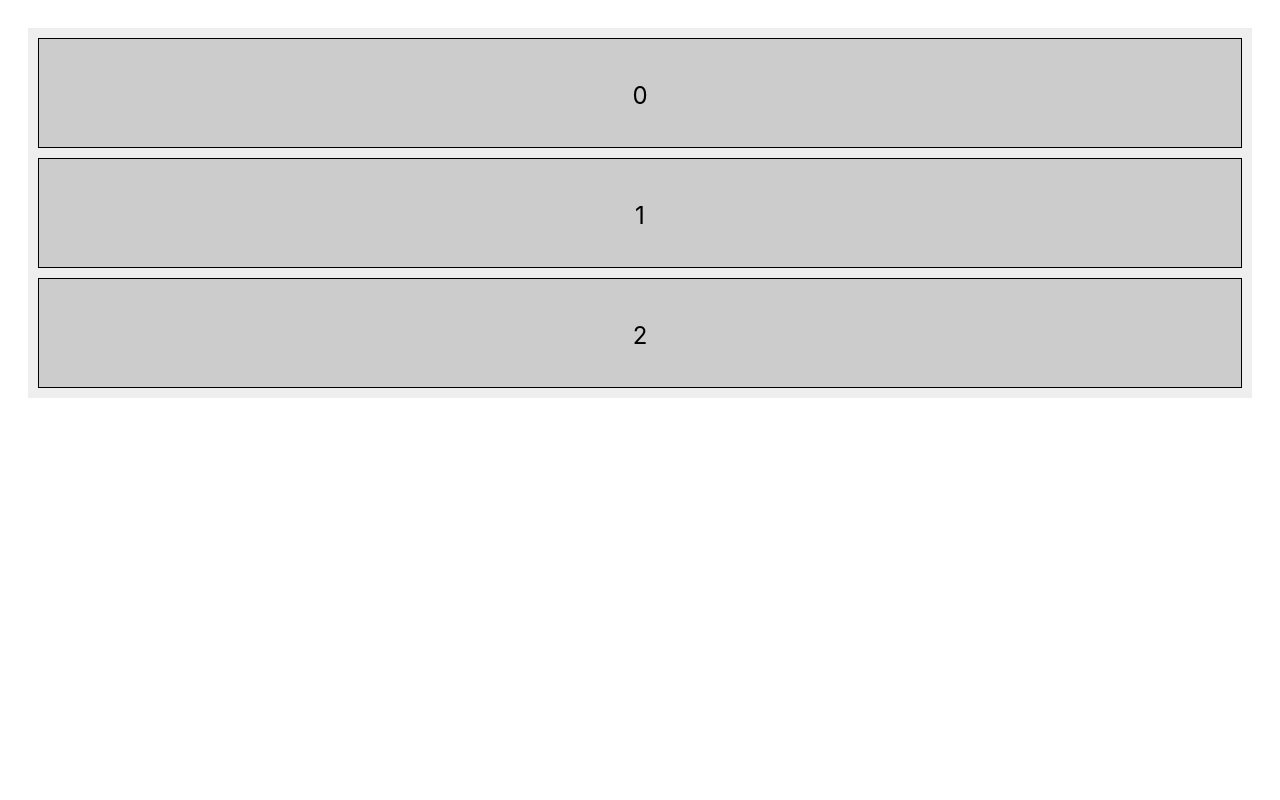
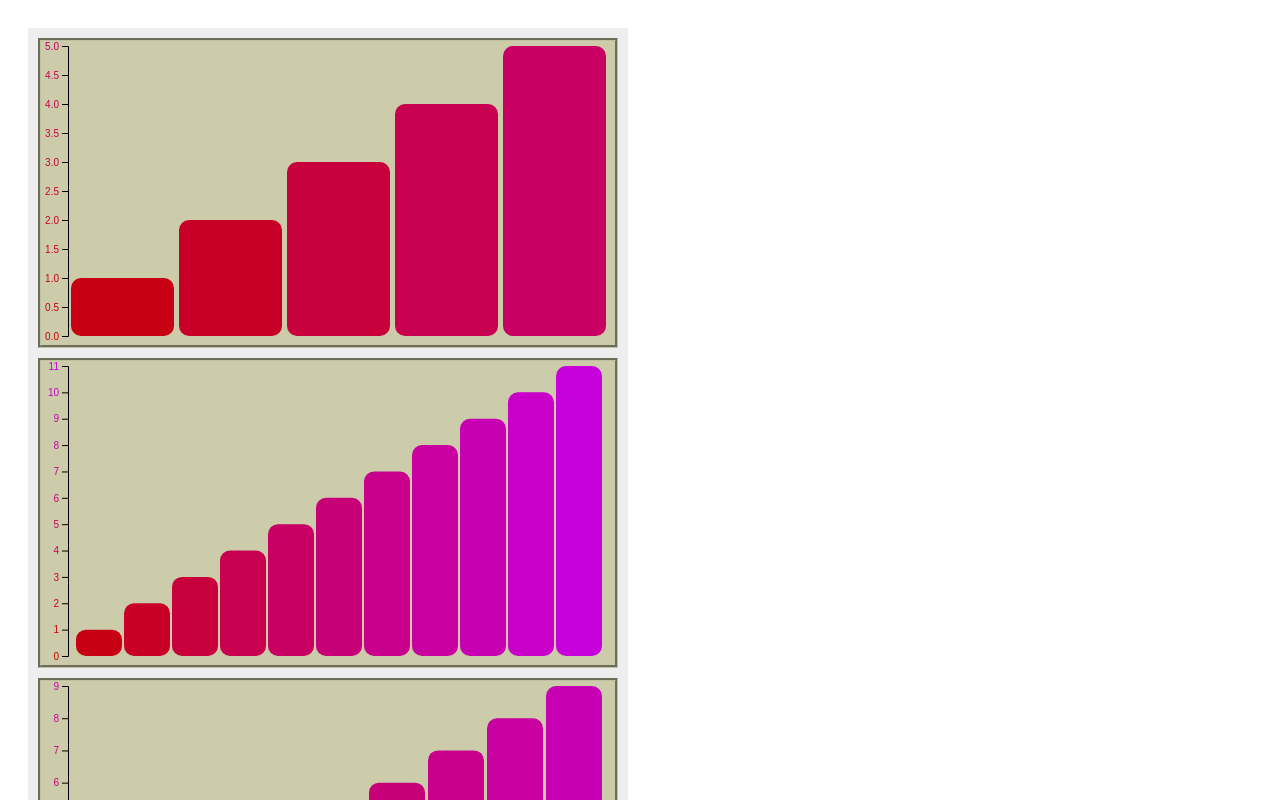
Before and after one commit to alexbelyeu/d3, a React (Create React App) app: page / in a window 1280 px wide. Shown: the top 800 px of the page. Built offline with nearby package versions, Linux system fonts and the light colour scheme.

Commit message:
3 cool charts

```diff
--- a/package.json
+++ b/package.json
@@ -6,6 +6,7 @@
     "@testing-library/jest-dom": "^4.2.4",
     "@testing-library/react": "^9.3.2",
     "@testing-library/user-event": "^7.1.2",
+    "d3": "^5.15.0",
     "react": "^16.12.0",
     "react-dom": "^16.12.0",
     "react-grid-layout": "^0.17.1",
--- a/src/App.js
+++ b/src/App.js
@@ -1,44 +1,53 @@
-import React from "react";
-import RGL, { WidthProvider } from "react-grid-layout";
+// React Grid Layout: https://github.com/STRML/react-grid-layout
+// Recharts: https://github.com/recharts/recharts http://recharts.org/en-US/api
+import React from 'react';
+import RGL, { WidthProvider } from 'react-grid-layout';
+import D3Chart from './D3Chart';
 
 const ReactGridLayout = WidthProvider(RGL);
 
 export default class NoDraggingLayout extends React.PureComponent {
   static defaultProps = {
-    className: "layout",
-    // isDraggable: false,
+    className: 'layout',
+    isDraggable: true,
     isResizable: false,
-    items: 3,
+    items: 12,
     cols: 2,
     rowHeight: 30,
-    onLayoutChange: function() {}
+    onLayoutChange: function() {},
   };
 
   constructor(props) {
     super(props);
 
+    this.rangeOfItems = i => Array.from(Array(i).keys()).map(x => ++x); // Array 1 .. props.items
+    this.width = 600;
     const layout = this.generateLayout();
     this.state = { layout };
   }
 
   generateDOM() {
-    return Array.from(Array(this.props.items).keys()).map((item, index) => {
-      return (
-        <div key={index}>
-          <span className="text">{index}</span>
-        </div>
-      )
-    })
+    return [
+      <div key={0}>
+        <D3Chart id={1} width={this.width} dataset={this.rangeOfItems(5)} />
+      </div>,
+      <div key={1}>
+        <D3Chart id={2} width={this.width} dataset={this.rangeOfItems(11)} />
+      </div>,
+      <div key={2}>
+        <D3Chart id={3} width={this.width} dataset={this.rangeOfItems(9)} />
+      </div>,
+    ];
   }
 
   generateLayout() {
-    return Array.from(Array(this.props.items).keys()).map((item, i) => {
+    return [1, 2, 3].map((item, i) => {
       return {
         x: (i * 2) % 12,
         y: Math.floor(i / 6) * 3,
-        w: 2,
-        h: 3,
-        i: i.toString()
+        w: 4,
+        h: 8,
+        i: i.toString(),
       };
     });
   }
@@ -52,6 +61,7 @@ export default class NoDraggingLayout extends React.PureComponent {
       <ReactGridLayout
         layout={this.state.layout}
         onLayoutChange={this.onLayoutChange}
+        style={{ width: this.width }}
         {...this.props}
       >
         {this.generateDOM()}
--- /dev/null
+++ b/src/D3Chart.js
@@ -0,0 +1,82 @@
+import React, { Component } from "react"
+import * as d3 from "d3"
+
+class D3Chart extends Component {
+  constructor() {
+    super()
+    this.drawChart = this.drawChart.bind(this)
+  }
+
+  componentDidMount() {
+    this.drawChart()
+  }
+
+  drawChart() {
+    // Data
+    const { dataset, width, id } = this.props
+
+    // Dimensions
+    const totalW = width - 30;
+    const totalH = 300
+    const margin = {
+      top: 5,
+      bottom: 5,
+      left: 25,
+      right: 5
+    }
+    const w = totalW - margin.left - margin.right
+    const h = totalH - margin.top - margin.bottom
+
+    // Scales
+    const xScale = d3
+      .scaleBand()
+      .domain(d3.range(dataset.length))
+      .rangeRound([5, w])
+      .paddingInner(0.05)
+    const yScale = d3
+      .scaleLinear()
+      .domain([0, d3.max(dataset)])
+      .range([h, 0])
+    const yAxis = d3.axisLeft()
+      .scale(yScale);
+
+     // DOM
+     const svg = d3
+       .select(this.svg)
+       .attr("class", "bar-svg")
+       .attr("id", `chart_${id}`)
+       .attr("width", totalW)
+       .attr("height", totalH)
+
+     const g = svg
+       .append("g")
+       .attr("transform", `translate(${margin.left}, ${margin.top})`)
+       .attr("class", "bar-g")
+
+     // Data Bars
+     g.selectAll("rect")
+       .data(dataset)
+       .enter()
+       .append("rect")
+       .attr("x", (d, i) => xScale(i))
+       .attr("y", d => yScale(d))
+       .attr("width", xScale.bandwidth())
+       .attr("height", d => h - yScale(d))
+       .attr("fill", d => `rgb(200, 0, ${d * 20})`)
+       .attr("rx", 10)
+
+     const axis = d3.select(`#chart_${id}`)
+      .append('g')
+      .attr('transform', `translate(${margin.left + 2}, ${margin.top})`)
+      .call(yAxis)
+
+      axis.selectAll('text')
+        .attr("fill", d => `rgb(200, 0, ${d * 20})`)
+  }
+
+  render() {
+    return <svg ref={el => this.svg = el} />
+  }
+}
+
+export default D3Chart
--- a/src/index.css
+++ b/src/index.css
@@ -18,12 +18,12 @@ code {
 .react-grid-layout {
   background: #eee;
 }
-.layoutJSON {
+/* .layoutJSON {
   background: #ddd;
   border: 1px solid black;
   margin-top: 10px;
   padding: 10px;
-}
+} */
 .columns {
   -moz-columns: 120px;
   -webkit-columns: 120px;
@@ -33,8 +33,10 @@ code {
   box-sizing: border-box;
 }
 .react-grid-item:not(.react-grid-placeholder) {
-  background: #ccc;
-  border: 1px solid black;
+  background: #cca;
+  cursor: move;
+
+  border: 3px groove rgb(193, 193, 161);
 }
 .react-grid-item.resizing {
   opacity: 0.9;
@@ -42,7 +44,7 @@ code {
 .react-grid-item.static {
   background: #cce;
 }
-.react-grid-item .text {
+/* .react-grid-item .text {
   font-size: 24px;
   text-align: center;
   position: absolute;
@@ -52,7 +54,11 @@ code {
   right: 0;
   margin: auto;
   height: 24px;
-}
+} */
+/* .chart {
+  cursor: grab;
+} */
+
 .react-grid-item .minMax {
   font-size: 12px;
 }
@@ -100,10 +106,10 @@ code {
   border: 1px solid black;
   background-color: #ddd;
 }
-.droppable-element {
+/* .droppable-element {
   width: 150px;
   background: #ddd;
   border: 1px solid black;
   margin-top: 10px;
   padding: 10px;
-}
+} */
```
Also changed, not shown: 1 other file (tests, documents, lock files or other folders).
